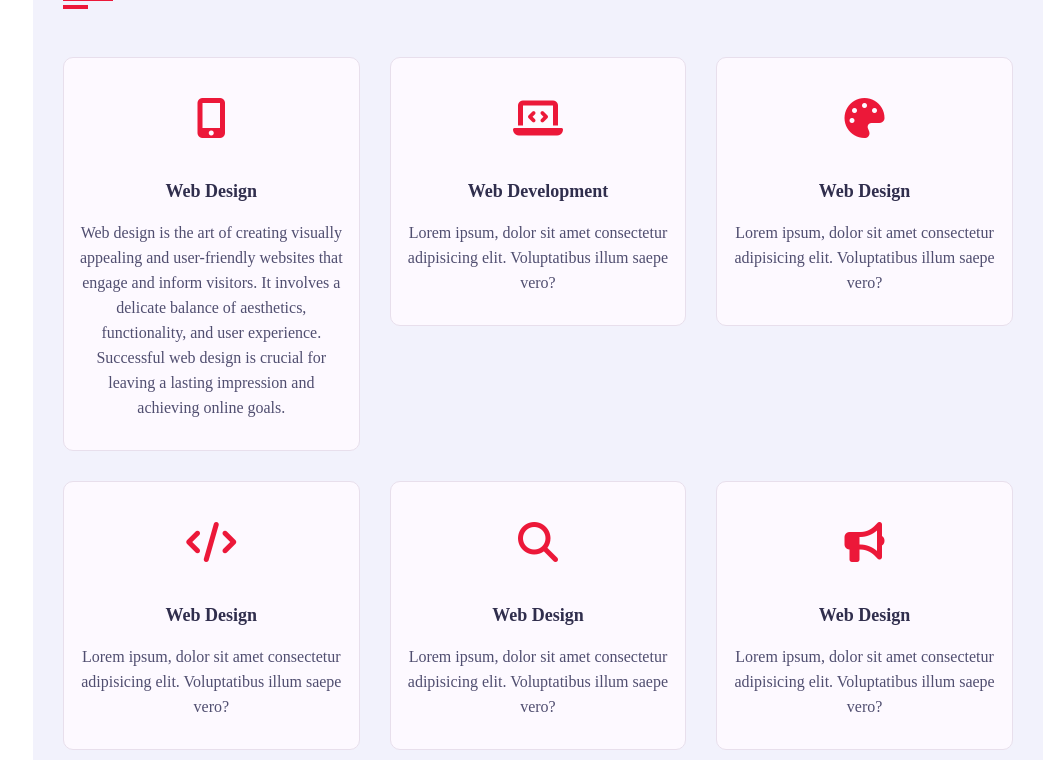
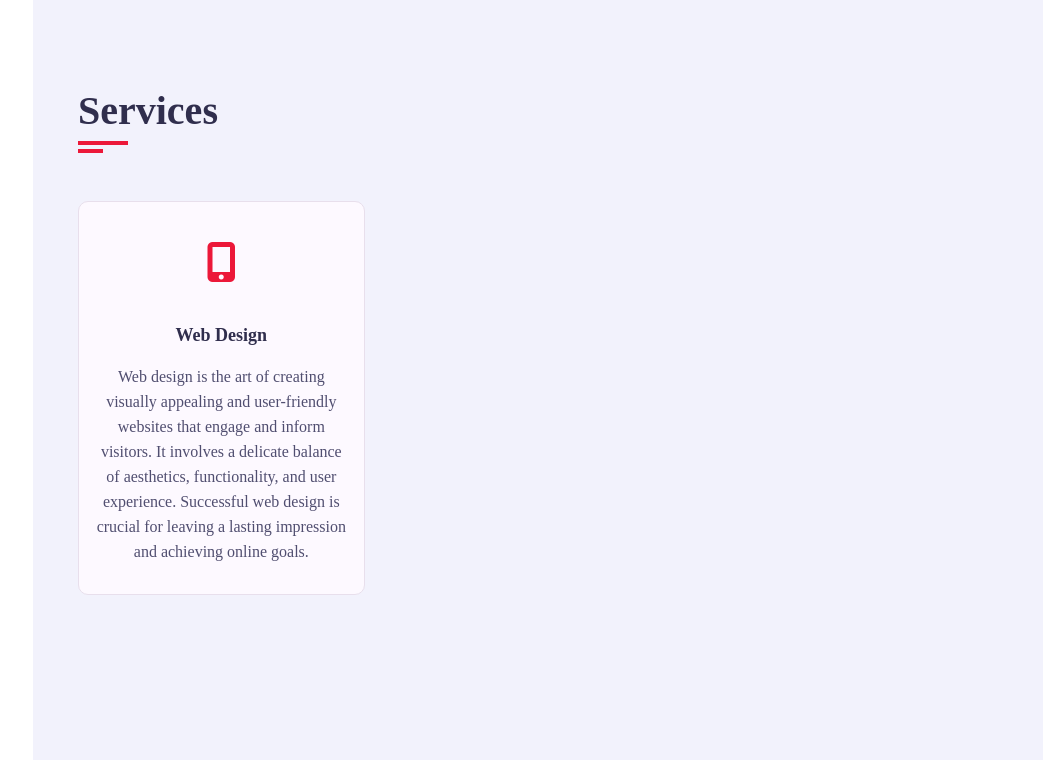
Before and after one commit to aminul-cse/aminul-cse.github.io, a plain HTML site: page index.html in a window 1280 px wide. Shown: the part 2260-3020 px from the top of the page, without its empty margins (237-1280 px from the left). Drawn offline with nearby package versions, Linux system fonts and the light colour scheme; a web font is replaced by a local one.

Commit message:
fix issues

```diff
--- a/Css/style.css
+++ b/Css/style.css
@@ -535,7 +535,11 @@ h3.my-profession
 }
 
 /* Serevice  */
-
+.center
+{
+    align-items: center;
+    justify-items: center;
+}
 .service .container
 {
     padding-bottom: 40px;
@@ -543,7 +547,6 @@ h3.my-profession
 .service .service-item
 {
     margin-bottom: 30px;
-    flex: 0 0 33.33%;
     max-width: 33.33%;
 }
 .service .service-item .service-item-inner
--- a/index.html
+++ b/index.html
@@ -119,17 +119,24 @@
                                 <div class="row">
 
                                     <div class="skill-item padd-15">
-                                        <h5>JS</h5>
+                                        <h5>JAVASCRIPT</h5>
                                         <div class="progress">
                                             <div class="progress-in" style="width: 86%;"></div>
-                                            <div class="skill-percent">86%</div>
+                                            <div class="skill-percent">66%</div>
                                         </div>
                                     </div>
                                     <div class="skill-item padd-15">
                                         <h5>C</h5>
                                         <div class="progress">
                                             <div class="progress-in" style="width: 80%;"></div>
-                                            <div class="skill-percent">80%</div>
+                                            <div class="skill-percent">70%</div>
+                                        </div>
+                                    </div>
+                                    <div class="skill-item padd-15">
+                                        <h5>C++</h5>
+                                        <div class="progress">
+                                            <div class="progress-in" style="width: 80%;"></div>
+                                            <div class="skill-percent">58%</div>
                                         </div>
                                     </div>
                                     <div class="skill-item padd-15">
@@ -140,10 +147,17 @@
                                         </div>
                                     </div>
                                     <div class="skill-item padd-15">
+                                        <h5>CSS</h5>
+                                        <div class="progress">
+                                            <div class="progress-in" style="width: 76%;"></div>
+                                            <div class="skill-percent">80%</div>
+                                        </div>
+                                    </div>
+                                    <div class="skill-item padd-15">
                                         <h5>TAILWIND CSS</h5>
                                         <div class="progress">
                                             <div class="progress-in" style="width: 76%;"></div>
-                                            <div class="skill-percent">76%</div>
+                                            <div class="skill-percent">88%</div>
                                         </div>
                                     </div>
                                 </div>
@@ -214,14 +228,14 @@
             <!-- === Services section Start === -->
             <section class="service section" id="services">
             <div class="container">
-                <div class="row">
+                <div class="">
                     <div class="section-title padd-15">
                         <h2>Services</h2>
                     </div>
                 </div>
-                <div class="row">
+                <div class="">
                     <!-- === Services item start === -->
-                    <div class="service-item padd-15">
+                    <div class="center service-item padd-15">
                         <div class="service-item-inner">
                             <div class="icon">
                                 <i class="fa fa-mobile-alt"></i>
@@ -231,61 +245,6 @@
                                 involves a delicate balance of aesthetics, functionality, and user experience. Successful web design is crucial for
                                 leaving a lasting impression and achieving online goals.
                             </p>
-                        </div>
-                    </div>
-                    <!-- === Services item End === -->
-                    <!-- === Services item start === -->
-                    <div class="service-item padd-15">
-                        <div class="service-item-inner">
-                            <div class="icon">
-                                <i class="fa fa-laptop-code"></i>
-                            </div>
-                            <h4>Web Development</h4>
-                            <p>Lorem ipsum, dolor sit amet consectetur adipisicing elit. Voluptatibus illum saepe vero?</p>
-                        </div>
-                    </div>
-                    <!-- === Services item End === -->
-                    <!-- === Services item start === -->
-                    <div class="service-item padd-15">
-                        <div class="service-item-inner">
-                            <div class="icon">
-                                <i class="fa fa-palette"></i>
-                            </div>
-                            <h4>Web Design</h4>
-                            <p>Lorem ipsum, dolor sit amet consectetur adipisicing elit. Voluptatibus illum saepe vero?</p>
-                        </div>
-                    </div>
-                    <!-- === Services item End === -->
-                    <!-- === Services item start === -->
-                    <div class="service-item padd-15">
-                        <div class="service-item-inner">
-                            <div class="icon">
-                                <i class="fa fa-code"></i>
-                            </div>
-                            <h4>Web Design</h4>
-                            <p>Lorem ipsum, dolor sit amet consectetur adipisicing elit. Voluptatibus illum saepe vero?</p>
-                        </div>
-                    </div>
-                    <!-- === Services item End === -->
-                    <!-- === Services item start === -->
-                    <div class="service-item padd-15">
-                        <div class="service-item-inner">
-                            <div class="icon">
-                                <i class="fa fa-search"></i>
-                            </div>
-                            <h4>Web Design</h4>
-                            <p>Lorem ipsum, dolor sit amet consectetur adipisicing elit. Voluptatibus illum saepe vero?</p>
-                        </div>
-                    </div>
-                    <!-- === Services item End === -->
-                    <!-- === Services item start === -->
-                    <div class="service-item padd-15">
-                        <div class="service-item-inner">
-                            <div class="icon">
-                                <i class="fa fa-bullhorn"></i>
-                            </div>
-                            <h4>Web Design</h4>
-                            <p>Lorem ipsum, dolor sit amet consectetur adipisicing elit. Voluptatibus illum saepe vero?</p>
                         </div>
                     </div>
                     <!-- === Services item End === -->
@@ -399,13 +358,6 @@
                             <p>aminuldev404@gmail.com</p>
                         </div>
                         <!-- === Contact info item End === -->
-                        <!-- === Contact info item Start === -->
-                        <div class="contact-info-item padd-15">
-                            <div class="icon"><i class="fa fa-globe-europe"></i></div>
-                            <h4>Website</h4>
-                            <p>www.domain.com</p>
-                        </div>
-                        <!-- === Contact info item End === -->
                     </div>
                     <h3 class="contact-title padd-15">SEND ME AN EMAIL</h3>
                     <h4 class="contact-sub-title padd-15">I'M VERY RESPONSIVE TO MESSAGES</h4>
```
